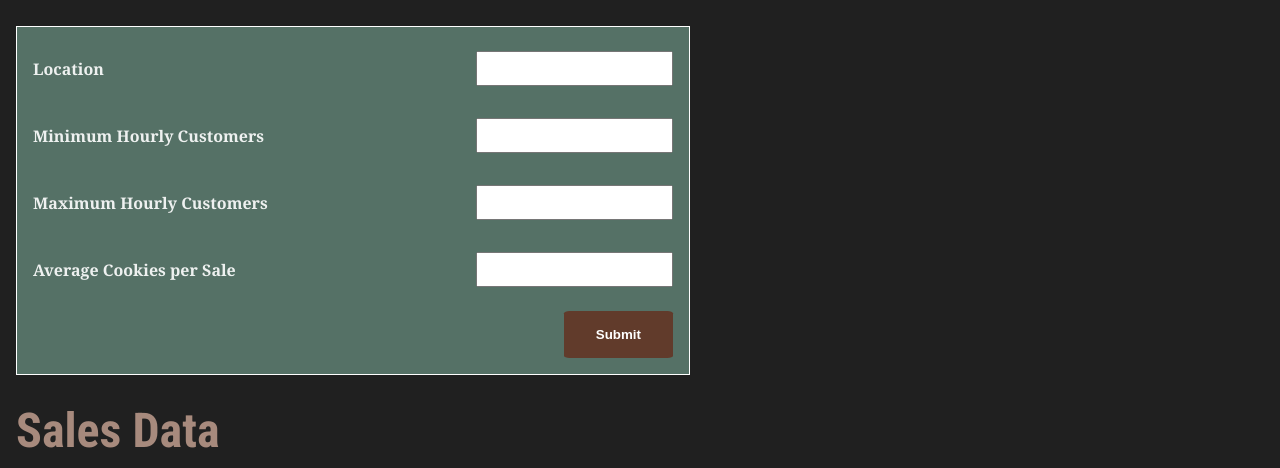
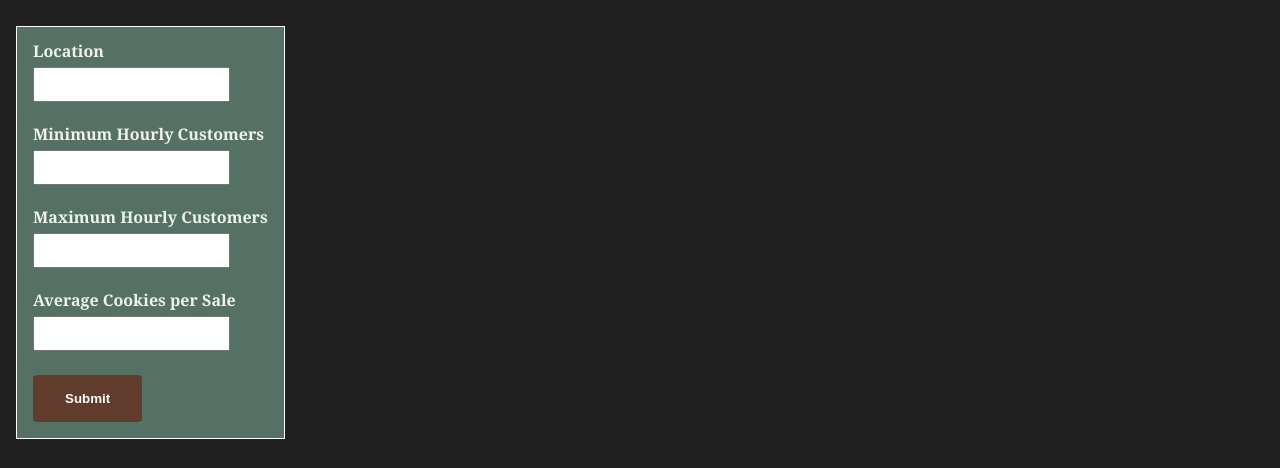
Before and after one commit to matthew-c-austin/cookie-stand, a plain HTML site: page sales.html in a window 1280 px wide. Shown: the part 296-764 px from the top of the page. Drawn offline with Linux system fonts and the light colour scheme.

Commit message:
Update CSS styling

```diff
--- a/css/main.css
+++ b/css/main.css
@@ -221,13 +221,15 @@ fieldset {
     flex-direction: column;
     gap: 1rem;
     justify-content: center;
-    width: 50%;
+    flex: 1;
+    width:max-content;
 }
 
 label {
     display: flex;
     justify-content: space-between;
-    align-items: center;
+    flex-direction: column;
+    align-items: flex-start;
     font-weight: bold;
 }
 
@@ -235,10 +237,6 @@ input[type=text], input[type=number] {
     padding: 0.5rem;
     margin: 0.5rem 0;
     box-sizing: border-box;
-}
-
-#submit {
-    align-self: flex-end;
 }
 
 input[type=submit]:hover {
```
